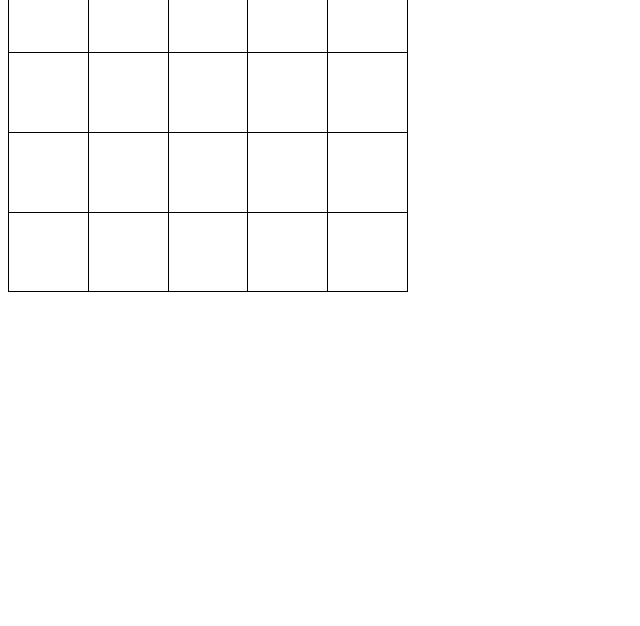
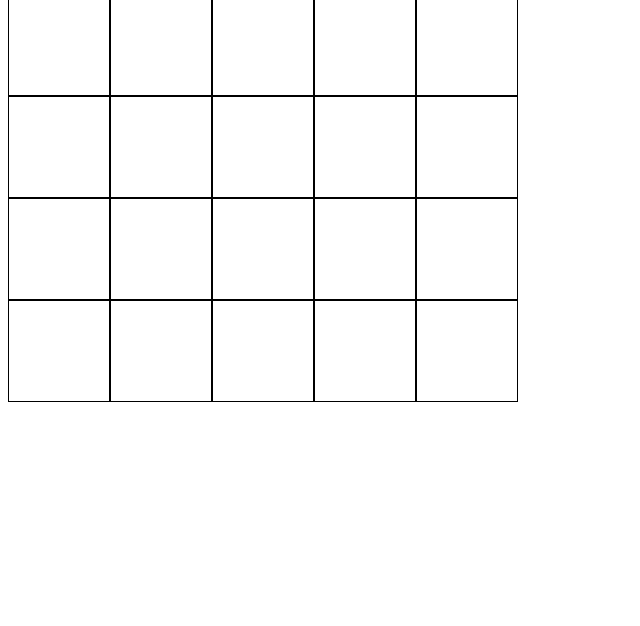
Before and after one commit to ankammaraod/mineField, a website: page index.html in a window 1280 px wide. Shown: the part 174-800 px from the top of the page, without its empty margins (0-640 px from the left). Drawn offline with Linux system fonts and the light colour scheme.

Commit message:
changed from table to div

```diff
--- a/drawing.js
+++ b/drawing.js
@@ -7,4 +7,5 @@ const drawPlayer = (player) => {
   const { currentPosition, symbol } = player.getInfo();
   const element = document.getElementById(currentPosition);
   element.innerHTML = symbol;
+
 };
--- a/index.html
+++ b/index.html
@@ -9,12 +9,19 @@
       width: 400px;
       height: 400px;
       border-collapse: collapse;
+
     }
 
-    .board td {
+    .row {
+      display: flex;
+      flex-direction: row;
+    }
+
+    .row>div {
       border: 1px solid black;
-      width: 25px;
-      height: 25px;
+      width: 100px;
+      height: 100px;
+      font-size: 80px;
     }
   </style>
 
@@ -26,41 +33,41 @@
 <body>
   <h1>MineField Game</h1>
   <table class="board">
-    <tr>
-      <td id="1"></td>
-      <td id="2"></td>
-      <td id="3"></td>
-      <td id="4"></td>
-      <td id="5"></td>
-    </tr>
-    <tr>
-      <td id="6"></td>
-      <td id="7"></td>
-      <td id="8"></td>
-      <td id="9"></td>
-      <td id="10"></td>
-    </tr>
-    <tr>
-      <td id="11"></td>
-      <td id="12"></td>
-      <td id="13"></td>
-      <td id="14"></td>
-      <td id="15"></td>
-    </tr>
-    <tr>
-      <td id="16"></td>
-      <td id="17"></td>
-      <td id="18"></td>
-      <td id="19"></td>
-      <td id="20"></td>
-    </tr>
-    <tr>
-      <td id="21"></td>
-      <td id="22"></td>
-      <td id="23"></td>
-      <td id="24"></td>
-      <td id="25"></td>
-    </tr>
+    <div class="row">
+      <div id="1"></div>
+      <div id="2"></div>
+      <div id="3"></div>
+      <div id="4"></div>
+      <div id="5"></div>
+    </div>
+    <div class="row">
+      <div id="6"></div>
+      <div id="7"></div>
+      <div id="8"></div>
+      <div id="9"></div>
+      <div id="10"></div>
+    </div>
+    <div class="row">
+      <div id="11"></div>
+      <div id="12"></div>
+      <div id="13"></div>
+      <div id="14"></div>
+      <div id="15"></div>
+    </div>
+    <div class="row">
+      <div id="16"></div>
+      <div id="17"></div>
+      <div id="18"></div>
+      <div id="19"></div>
+      <div id="20"></div>
+    </div>
+    <div class="row">
+      <div id="21"></div>
+      <div id="22"></div>
+      <div id="23"></div>
+      <div id="24"></div>
+      <div id="25"></div>
+    </div>
   </table>
   <h3 id="result"></h3>
 </body>
```
